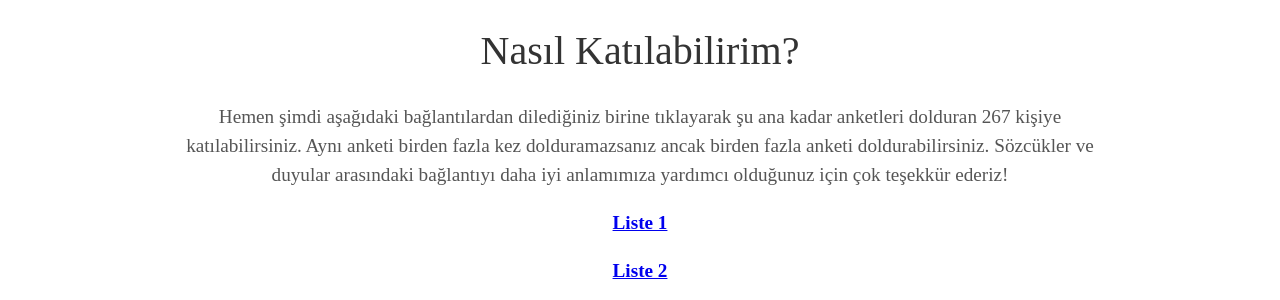
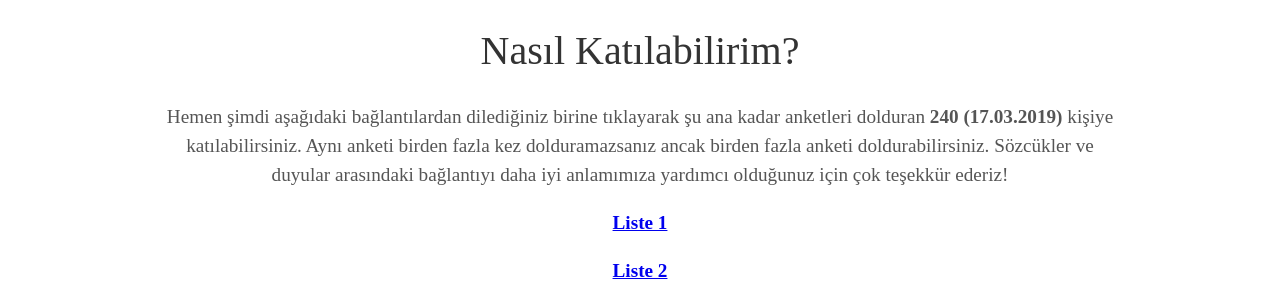
Before and after one commit to 925sozcuk/925sozcuk.github.io, a Jekyll site: the page built from index.html, in a window 1280 px wide. Shown: the part 1197-1497 px from the top of the page. Built offline with Jekyll 4.4.1, drawn with Linux system fonts in a browser that asks for light colours; some web fonts are replaced.

Commit message:
Update about.html

```diff
--- a/_includes/about.html
+++ b/_includes/about.html
@@ -3,21 +3,21 @@
   <h1>Nedir?</h1>
   <p>925 Türkçe Sözcük için Duyu Normları projesi ana dili Türkçe olan gönüllü katılımcılardan
    Türkçe isim sözcükler için altı duyu (dokunma, işitme, koklama, tatma, görme ve içduyum) ile ilgili veri toplamayı amaçlamaktadır.
-   Daha fazla bilgi için projenin <a href="https://osf.io/m34u7/">OSF sayfasına</a> göz atabilirsiniz.</p>
+   Daha fazla bilgi için projenin <a href="https://osf.io/m34u7/" target="_blank">OSF sayfasına</a> göz atabilirsiniz.</p>
   <h1>Nasıl Katılabilirim?</h1>
   <p>Hemen şimdi aşağıdaki bağlantılardan dilediğiniz birine tıklayarak şu ana kadar anketleri dolduran
-    267 kişiye katılabilirsiniz. Aynı anketi birden fazla kez dolduramazsanız ancak birden fazla anketi doldurabilirsiniz.
+    <b>240 (17.03.2019)</b> kişiye katılabilirsiniz. Aynı anketi birden fazla kez dolduramazsanız ancak birden fazla anketi doldurabilirsiniz.
     Sözcükler ve duyular arasındaki bağlantıyı daha iyi anlamımıza yardımcı olduğunuz için çok teşekkür ederiz!</p>
     <b>
-      <p><a href="https://forms.gle/CcuySUyic7KrSdsP7">Liste 1</a></p>
-      <p><a href="https://forms.gle/Xpw2RH3CSQQT2dhJ8">Liste 2</a></p>
-      <p><a href="https://forms.gle/XDxXPqteTKvprMpj6">Liste 3</a></p>
-      <p><a href="https://forms.gle/FwZTpyy2v1rKkZih7">Liste 4</a></p>
-      <p><a href="https://forms.gle/Aj8X9Y3sYMKVgc4u5">Liste 5</a></p>
-      <p><a href="https://forms.gle/qg9a1V2BmXxLDtod6">Liste 6</a></p>
-      <p><a href=" https://forms.gle/EqGQ875uBarAzp1HA">Liste 7</a></p>
-      <p><a href="https://forms.gle/cFHsJCzy14Jx59h9A">Liste 8</a></p>
-      <p><a href="https://forms.gle/o52CG2iT8cTMF7hdA">Liste 9</a></p>
-      <p><a href="https://forms.gle/FAh1ucTYu49YYeu59">Liste 10</a></p>
+      <p><a href="https://forms.gle/CcuySUyic7KrSdsP7" target="_blank">Liste 1</a></p>
+      <p><a href="https://forms.gle/Xpw2RH3CSQQT2dhJ8" target="_blank">Liste 2</a></p>
+      <p><a href="https://forms.gle/XDxXPqteTKvprMpj6" target="_blank">Liste 3</a></p>
+      <p><a href="https://forms.gle/FwZTpyy2v1rKkZih7" target="_blank">Liste 4</a></p>
+      <p><a href="https://forms.gle/Aj8X9Y3sYMKVgc4u5" target="_blank">Liste 5</a></p>
+      <p><a href="https://forms.gle/qg9a1V2BmXxLDtod6" target="_blank">Liste 6</a></p>
+      <p><a href=" https://forms.gle/EqGQ875uBarAzp1HA" target="_blank">Liste 7</a></p>
+      <p><a href="https://forms.gle/cFHsJCzy14Jx59h9A" target="_blank">Liste 8</a></p>
+      <p><a href="https://forms.gle/o52CG2iT8cTMF7hdA" target="_blank">Liste 9</a></p>
+      <p><a href="https://forms.gle/FAh1ucTYu49YYeu59" target="_blank">Liste 10</a></p>
     </b>
   </div>
```
